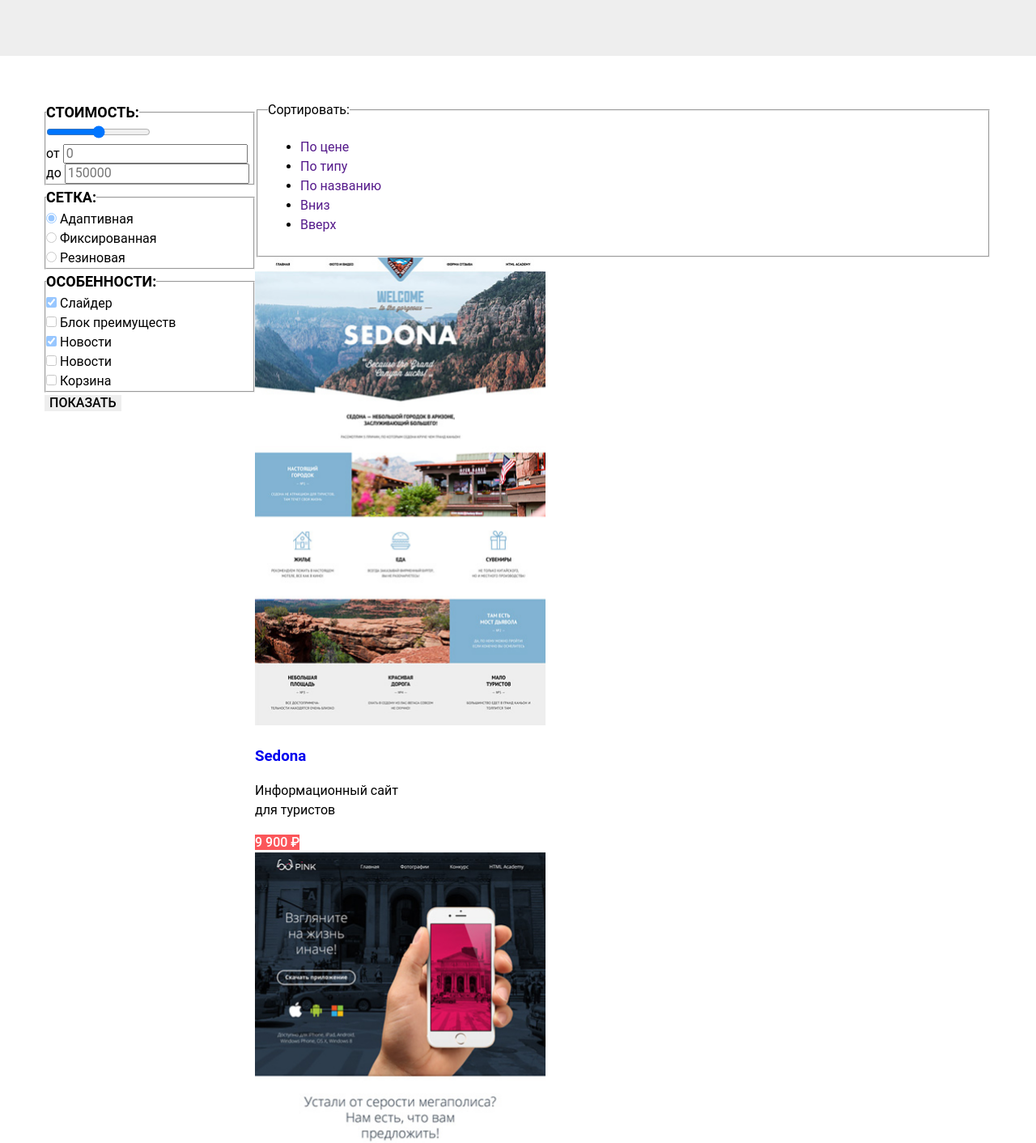
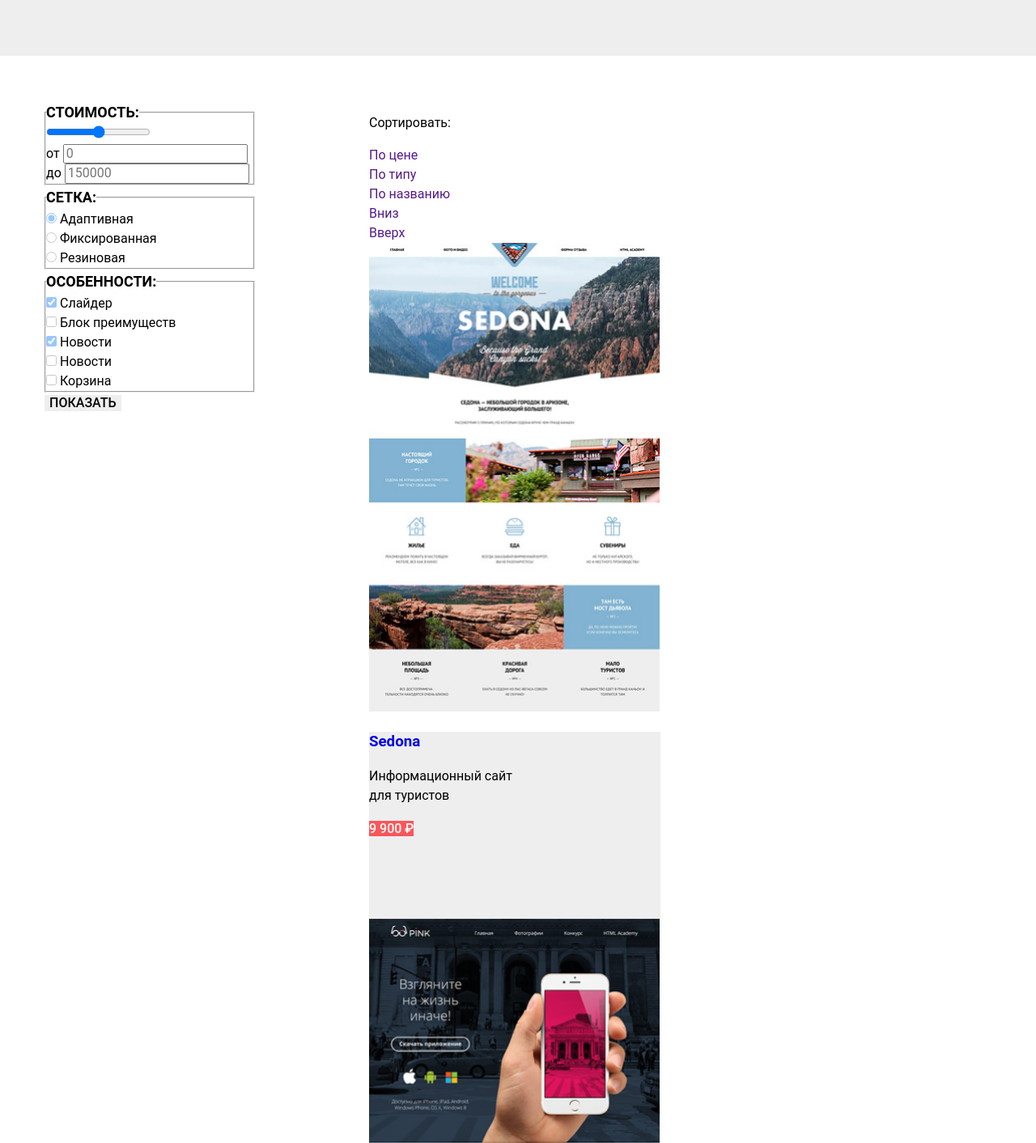
Before and after one commit to tbeketova/nerds_2023, a plain HTML site: page catalog.html in a window 1280 px wide. Shown: the part 300-1712 px from the top of the page at 81% size. Drawn offline with Linux system fonts and the light colour scheme; a web font is replaced by a local one.

Commit message:
correct error

```diff
--- a/catalog.html
+++ b/catalog.html
@@ -10,6 +10,7 @@
   <link rel="stylesheet" href="css/style.css">
   <link rel="stylesheet" href="css/normalize.css">
 </head>
+
 <body class="page-body inner-page">
   <header class="main-header">
     <div class="main-header-bar"> <!-- контейнер, который сделает серую шапку -->
@@ -101,9 +102,8 @@
       </section>
 
       <section class="catalog">
-        <form action="https://echo.htmlacademy.ru/" method="get">
-          <fieldset>
-            <legend>Сoртировать:</legend>
+        <div class="sorting-wrapper">
+          <p>Сoртировать:</p>
           <ul class="sorting-list">
               <li>
                 <a href="">По цене</a>
@@ -121,19 +121,24 @@
                 <a href="">Вверх</a>
               </li>
           </ul>
-          </fieldset>
-        </form>
+        </div>
+
         <h2>Каталог шаблонов</h2>
         <ul class="catalog-list">
           <li>
-            <a href="#"><img src="img/img-sedona.png" width="359" height="578" alt="Шаблон Sedona"></a>
+            <a><img src="img/img-sedona.png" width="359" height="578" alt="Шаблон Sedona"></a>
+            <div class="item-box">
               <a href="#">
                 <h3>Sedona</h3>
               </a>
               <p>Информационный сайт <br>
                 для туристов</p>
               <a class="button" href="#">9 900 ₽</a>
+            </div>
           </li>
+
+
+
           <li>
             <a href="#"><img src="img/img-pink.jpg" width="359" height="578" alt="Шаблон Pink"></a>
             <a href="#">
@@ -212,7 +217,9 @@
       </section>
     </div>
 
-    <footer class="main-footer">
+  </main>
+
+  <footer class="main-footer container">
     <section class="footer-social">
       <h2>Социальньe seti</h2>
       <ul class="social-list">
@@ -232,14 +239,17 @@
           </a>
         </li>
       </ul>
+      <div class="footer-text">
         <p class="footer-slogan">Давайте дружить, это выгодно!</p>
         <p class="footer-sale">Скидка 10% для друзей из социальных сетей.</p>
+      </div>
     </section>
   </footer>
-  </main>
+
 
   <!-- заготовкa для попапа с формой логина -->
-  <section class="submit">
+  <section class="submit container">
+    <div class="submit-wrapper">
       <h2>Напишите нам</h2>
       <form class="submit-form" action="" method="post">
         <p class="submit-item">
@@ -255,7 +265,12 @@
           <textarea name="text" id="submitform-text" cols="30" rows="10" placeholder="В свободной форме"></textarea>
         </p>
           <button class="button" type="button">Отправить</button>
+        <p>
+          <a href="">Закрьiть</a>
+        </p>
       </form>
+    </div>
   </section>
+
 </body>
 </html>
--- a/css/style.css
+++ b/css/style.css
@@ -415,7 +415,6 @@ a {
 }
 
 /*Inner page */
-.inner-page .main-header {}
 
 
 /*Page catalog*/
@@ -485,9 +484,16 @@ a {
   grid-column: 2 / 3;
 }
 
+.sorting-list {
+  list-style: none;
+  margin: 0;
+  padding: 0;
+}
+
 /*Catalog*/
 .catalog {
   grid-column: 2 / 3;
+  margin-left: 141px;
 }
 
 .catalog h2 {
@@ -498,6 +504,12 @@ a {
   list-style: none;
   margin: 0;
   padding: 0;
+}
+
+.item-box {
+  width: 360px;
+  height: 231px;
+  background-color: var(--basic-neutral);
 }
 
 /*Pagination*/
@@ -569,8 +581,6 @@ a {
   padding: 0;
 }
 
-
-
 .submit-item label {
   font-size: 16px;
   font-weight: 700;
```
Lines whose indentation alone changed are shown as unchanged.
